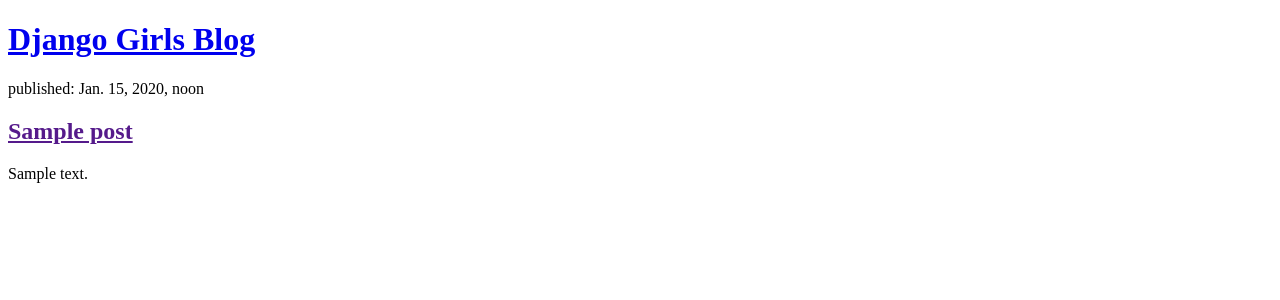
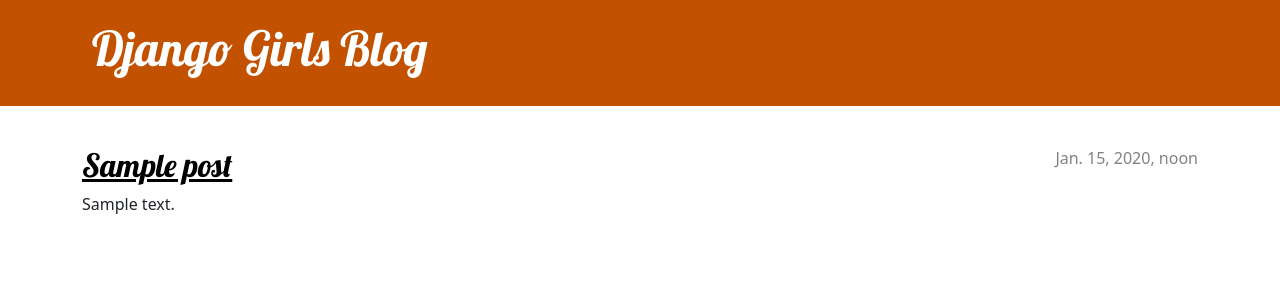
Before and after one commit to radix3301/dj, a Django app: page / in a window 1280 px wide. Shown: the top 300 px of the page. Run offline with Django 3.2, Linux system fonts and the light colour scheme; tables that the repository leaves empty hold one stand-in row (values such as "Sample post").

Commit message:
add view and template

```diff
--- /dev/null
+++ b/blog/static/css/blog.css
@@ -0,0 +1,76 @@
+
+.page-header {
+    background-color: #C25100;
+    margin-top: 0;
+    margin-bottom: 40px;
+    padding: 20px 20px 20px 40px;
+}
+
+.page-header h1,
+.page-header h1 a,
+.page-header h1 a:visited,
+.page-header h1 a:active {
+    color: #ffffff;
+    font-size: 36pt;
+    text-decoration: none;
+}
+
+h1,
+h2,
+h3,
+h4 {
+    font-family: 'Lobster', cursive;
+}
+
+.date {
+    color: #828282;
+}
+
+.save {
+    float: right;
+}
+
+.post-form textarea,
+.post-form input {
+    width: 100%;
+}
+
+.top-menu,
+.top-menu:hover,
+.top-menu:visited {
+    color: #ffffff;
+    float: right;
+    font-size: 26pt;
+    margin-right: 20px;
+}
+
+.post {
+    margin-bottom: 70px;
+}
+
+.post h2 a,
+.post h2 a:visited {
+    color: #000000;
+}
+
+.post > .date,
+.post > .actions {
+    float: right;
+}
+
+.btn-secondary,
+.btn-secondary:visited {
+    color: #C25100;
+    background: none;
+    border-color: #C25100;
+}
+
+.btn-secondary:hover {
+    color: #FFFFFF;
+    background-color: #C25100;
+}
+
+h1 a, h2 a {
+    color: #C25100;
+    font-family: 'Lobster';
+}
--- /dev/null
+++ b/blog/templates/blog/base.html
@@ -0,0 +1,25 @@
+{% load static %}
+<!DOCTYPE html>
+<html>
+    <head>
+        <link rel="stylesheet" href="https://cdn.jsdelivr.net/npm/bootstrap@5.1.3/dist/css/bootstrap.min.css" integrity="sha384-1BmE4kWBq78iYhFldvKuhfTAU6auU8tT94WrHftjDbrCEXSU1oBoqyl2QvZ6jIW3" crossorigin="anonymous">
+        <link rel="stylesheet" href="{% static 'css/blog.css' %}">
+        <link rel="stylesheet" href="https://fonts.googleapis.com/css?family=Lobster&subset=latin,latin-ext">
+    </head>
+    <body>
+        <header class="page-header">
+            <div class="container">
+                <h1><a href="/">Django Girls Blog</a></h1>
+            </div>
+        </header>
+          <main class="container">
+              <div class="row">
+                  <div class="col">
+                  {% block content %}
+                  {% endblock %}
+                  </div>
+              </div>
+          </main>
+
+    </body>
+</html>
--- a/blog/templates/blog/post_list.html
+++ b/blog/templates/blog/post_list.html
@@ -1,20 +1,14 @@
-<!DOCTYPE html>
-<html>
-    <head>
-        <title>Django Girls blog</title>
-    </head>
-    <body>
-        <header>
-            <h1><a href="/">Django Girls Blog</a></h1>
-        </header>
 
-        {% for post in posts %}
-            <article>
-                <time>published: {{post.published_date}}</time>
-                <h2><a href="">{{post.title}}</a></h2>
-                <p>{{post.text|linebreaks}}</p>
-            </article>
-        {% endfor %}
+{% extends 'blog/base.html' %}
 
-    </body>
-</html>
+{% block content %}
+    {% for post in posts %}
+        <article class="post">
+            <time class="date">
+                {{ post.published_date }}
+            </time>
+            <h2><a href="{% url 'post_detail' pk=post.pk %}">{{ post.title }}</a></h2>
+            <p>{{ post.text|linebreaksbr }}</p>
+        </article>
+    {% endfor %}
+{% endblock %}
--- a/blog/urls.py
+++ b/blog/urls.py
@@ -3,4 +3,5 @@ from . import views
 
 urlpatterns = [
     path('', views.post_list, name='post_list'),
+    path('post/<int:pk>/',views.post_detail, name='post_detail'),
 ]
--- a/blog/views.py
+++ b/blog/views.py
@@ -1,4 +1,4 @@
-from django.shortcuts import render
+from django.shortcuts import render, get_object_or_404
 from django.utils import timezone
 from .models import Post
 
@@ -7,3 +7,7 @@ def post_list(request):
     posts = Post.objects.filter(published_date__lte=timezone.now())\
         .order_by('published_date')
     return render(request,'blog/post_list.html',{'posts': posts})
+
+def post_detail(request, pk):
+    post = get_object_or_404(Post, pk=pk)
+    return render(request, 'blog/post_detail.html', {'post': post})
```
Also changed, not shown: blog/templates/blog/post_detail.html (added, +13 -0 lines).
